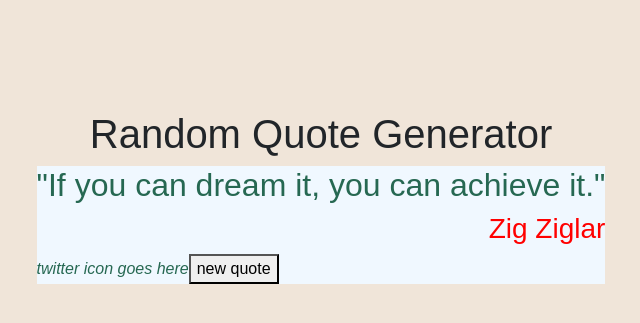
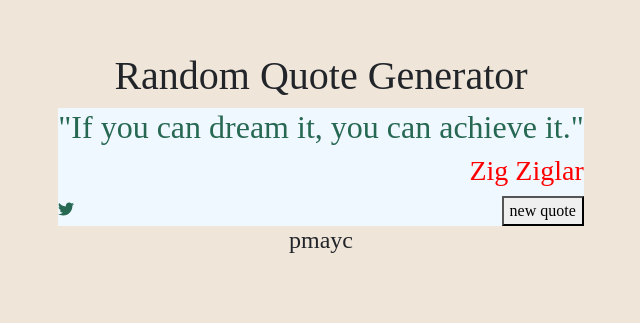
Before and after one commit to pmaycomia/random-quote-machine, a JavaScript app: page / in a window 1280 px wide. Shown: the part 203-526 px from the top of the page, without its empty margins (319-959 px from the left). Built offline with nearby package versions, Linux system fonts and the light colour scheme; the HTML template or start-up script is replaced by a standard one.

Commit message:
Add font

```diff
--- a/package.json
+++ b/package.json
@@ -10,6 +10,7 @@
     "react": "^17.0.2",
     "react-bootstrap": "^1.6.1",
     "react-dom": "^17.0.2",
+    "react-icons": "^4.2.0",
     "react-scripts": "4.0.3",
     "web-vitals": "^1.0.1"
   },
--- a/src/App.css
+++ b/src/App.css
@@ -8,8 +8,8 @@ body {
     flex-direction: column;
     box-sizing: border-box;
     font-weight: 400;
-    font-family: "Raleway", sans-serif;
-    height: 100vh;
+    font-family: 'Permanent Marker', cursive;
+    height: 90vh;
 }
 
 .container h1 {
@@ -28,3 +28,13 @@ body {
     color: red;
     text-align: right;
 }
+
+.bottom-spaceout {
+    display: flex;
+    justify-content:space-between
+}
+
+.footer {
+    display: flex;
+    justify-content: center;
+}
--- a/src/App.js
+++ b/src/App.js
@@ -1,5 +1,5 @@
 import './App.css'
-
+import {FaTwitter} from "react-icons/fa"
 
 
 const Text = () => {
@@ -29,9 +29,15 @@ function App() {
       <div id="quote-box">
         <Text />
         <Author />
-        <i>twitter icon goes here</i>
-        <button>new quote</button>
+        <div className="bottom-spaceout">
+          <a id="tweet-quote"><FaTwitter/ > </a>
+          <button>new quote</button>
+        </div>
 
+
+      </div>
+      <div className="footer">
+        <h4>pmayc</h4>
       </div>
     </div>
   );
```
Also changed, not shown: fonts/PermanentMarker-Regular.ttf (added), 1 other file (tests, documents, lock files or other folders).
